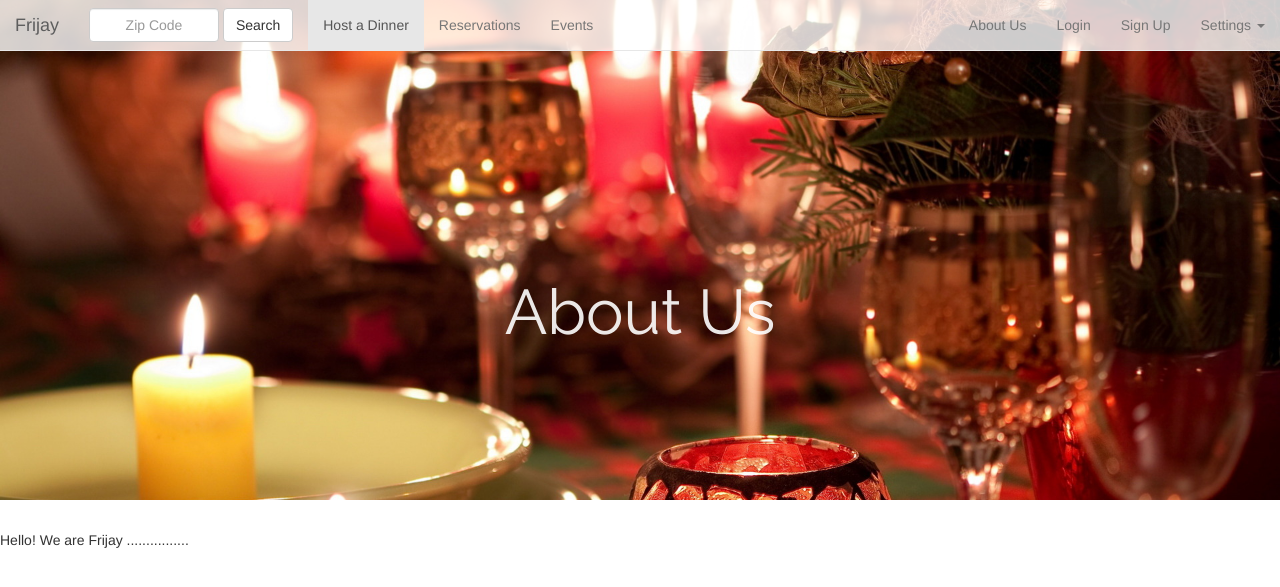
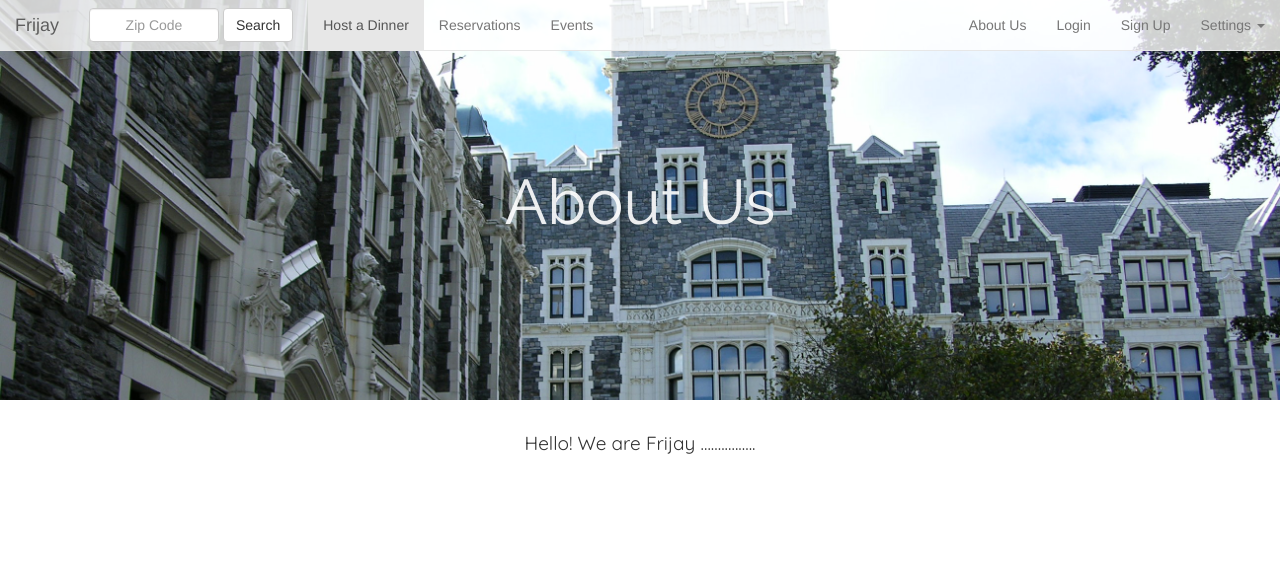
Before and after one commit to afranco07/shabbatTable, a Django app: page /frijay/about/ in a window 1280 px wide. Shown: the top 587 px of the page. Run offline with Django 3.2, Linux system fonts and the light colour scheme; some libraries are stand-ins or nearby versions.

Commit message:
About Page edits

```diff
--- a/static/css/frijay.css
+++ b/static/css/frijay.css
@@ -39,3 +39,15 @@
 input[type=text]:focus {
     width: 100%;
 }
+.jumbotron.about{
+    background-image: url(../images/city.jpg);
+    height: 400px;
+}
+.jumbotron.about h1{
+    padding-top: 100px;
+}
+.about p{
+    text-align: center;
+    font-family: 'Quicksand', sans-serif;
+    font-size: 19px;
+}
```
